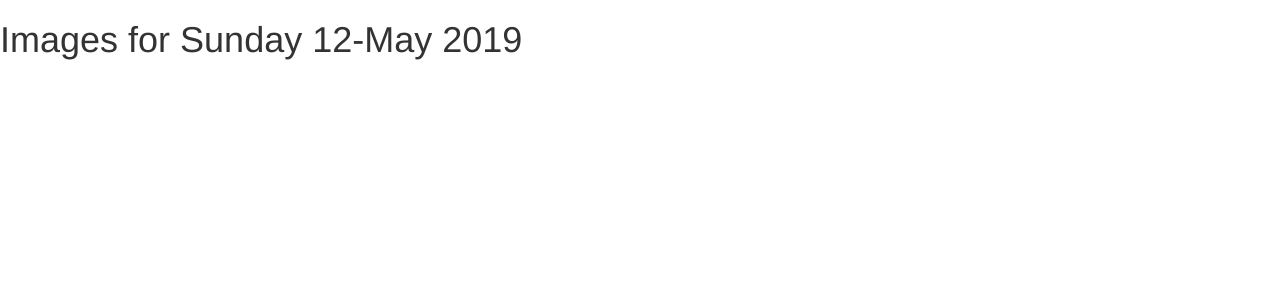
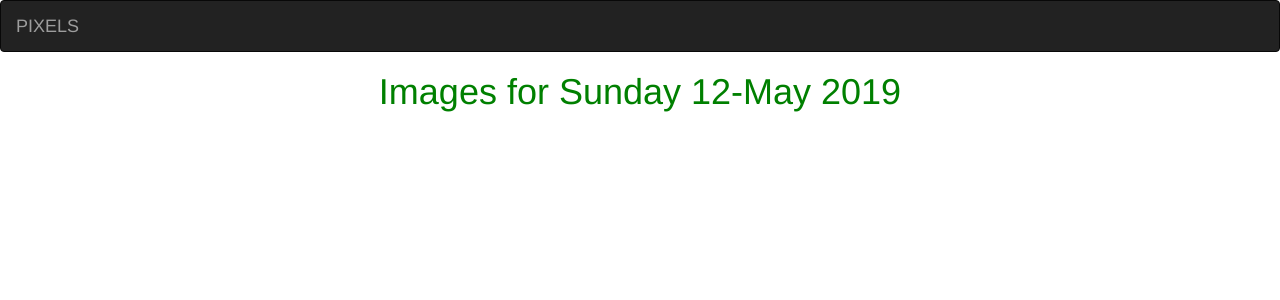
Before and after one commit to Ephraim-Kamau/Pixels, a Django app: page /images/today/ in a window 1280 px wide. Shown: the top 300 px of the page. Run offline with Django 3.2, Linux system fonts and the light colour scheme; some libraries are stand-ins or nearby versions.

Commit message:
Add the navbar

```diff
--- a/images/templates/all-images/base.html
+++ b/images/templates/all-images/base.html
@@ -1,4 +1,5 @@
 {% load bootstrap3 %}
+{% load static%}
 <!DOCTYPE html>
 <html>
 <head>
@@ -12,12 +13,16 @@
 
   {% block styles %}
     {% bootstrap_css %}
+    <link rel="stylesheet" href="{% static 'css/baseimages.css' %}">
   {% endblock %}
 
 </head>
 <body>
+
+    {% include "navbar.html" %}
+
     {% block content %}
-    <h1>Images for {{date|date:"l d-F Y"}}</h1>
+    <h1 class='text-center'>Images for {{date|date:"l d-F Y"}}</h1>
      {%endblock%}
 
      {% block scripts %}
--- /dev/null
+++ b/images/templates/navbar.html
@@ -0,0 +1,17 @@
+<!DOCTYPE html>
+<html lang="en">
+<head>
+
+  <meta charset="utf-8">
+  <meta name="viewport" content="width=device-width, initial-scale=1">
+</head>
+<body>
+<nav class="navbar navbar-inverse">
+  <div class="container-fluid">
+    <div class="navbar-header">
+      <a class="navbar-brand" href="{% url 'imagesToday' %}">PIXELS</a>
+    </div>
+  </div>
+</nav>
+</body>
+</html>
--- a/pics/settings.py
+++ b/pics/settings.py
@@ -120,3 +120,6 @@ USE_TZ = True
 # https://docs.djangoproject.com/en/1.11/howto/static-files/
 
 STATIC_URL = '/static/'
+STATICFILES_DIRS = [
+    os.path.join(BASE_DIR, "static"),
+]
--- /dev/null
+++ b/static/css/baseimages.css
@@ -0,0 +1,4 @@
+h1
+{
+  color: green;
+}
```
